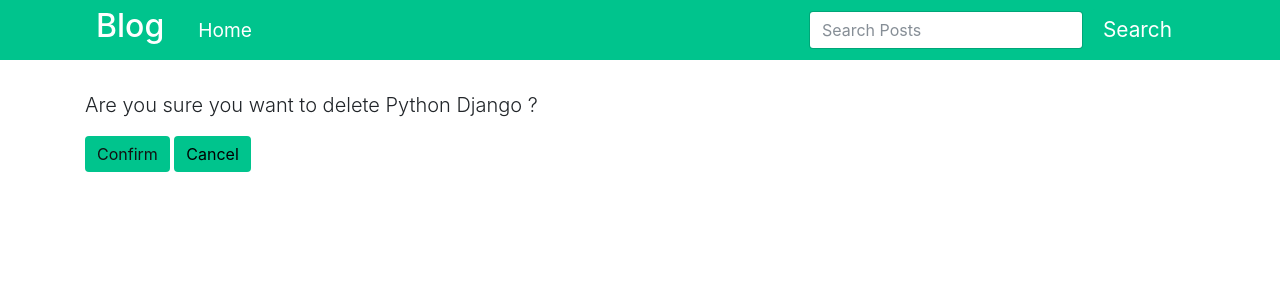
After one commit to mohi7solanki/Django-Blog, a Django app: template posts/templates/posts/confirm_delete.html in a window 1280 px wide. The commit adds this page. Shown: the top 300 px of the page. Run offline with Django 3.2, Linux system fonts and the light colour scheme; the template is opened without the code that fills it: values that come from a table or form of the project are taken from there, others are empty; data comes from the database, SQL or seed files in the repository; both versions use the stored data as it was after the commit; some libraries are stand-ins or nearby versions.

Commit message:
add confirm delete

```diff
--- a/posts/templates/posts/base.html
+++ b/posts/templates/posts/base.html
@@ -20,7 +20,7 @@
 }(document, 'script', 'facebook-jssdk'));</script>
 </div>
 <nav class="navbar fixed-top navbar-expand-lg navbar-light">
-  <a style="color: white" class="navbar-brand" href="#"><h2>Blog</h2></a>
+  <a style="color: white" class="navbar-brand" href="/"><h2>Blog</h2></a>
   <button style="color: white" class="navbar-toggler" type="button" data-toggle="collapse" data-target="#navbarSupportedContent" aria-controls="navbarSupportedContent" aria-expanded="false" aria-label="Toggle navigation">
     <span style="color: white" class="navbar-toggler-icon"></span>
   </button>
--- /dev/null
+++ b/posts/templates/posts/confirm_delete.html
@@ -0,0 +1,14 @@
+{% extends 'posts/base.html' %}
+
+{% block head_title %}
+    Delete Post | Try Django 1.9
+{% endblock head_title %}
+
+{% block content %}
+    <form action="" method="post">
+        {% csrf_token %}
+        <p class="lead">Are you sure you want to delete {{ post }} ?</p>
+        <input type="submit" value="Confirm" class="btn btn-warning">
+        <a class="btn btn-default" style="color:black" href="{% url 'posts:index' %}">Cancel</a>
+    </form>
+{% endblock content %}
```
Also changed, not shown: posts/views.py (+8 -3 lines), db.sqlite3.
